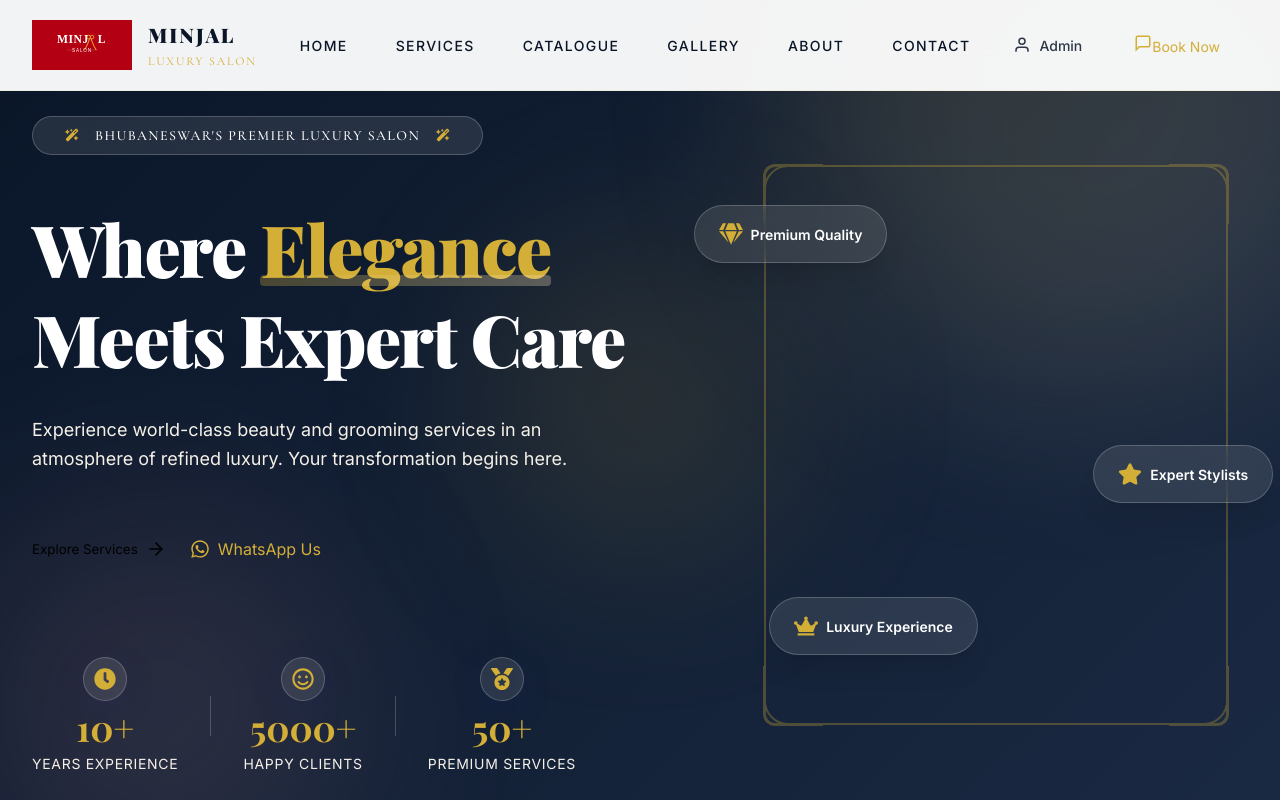
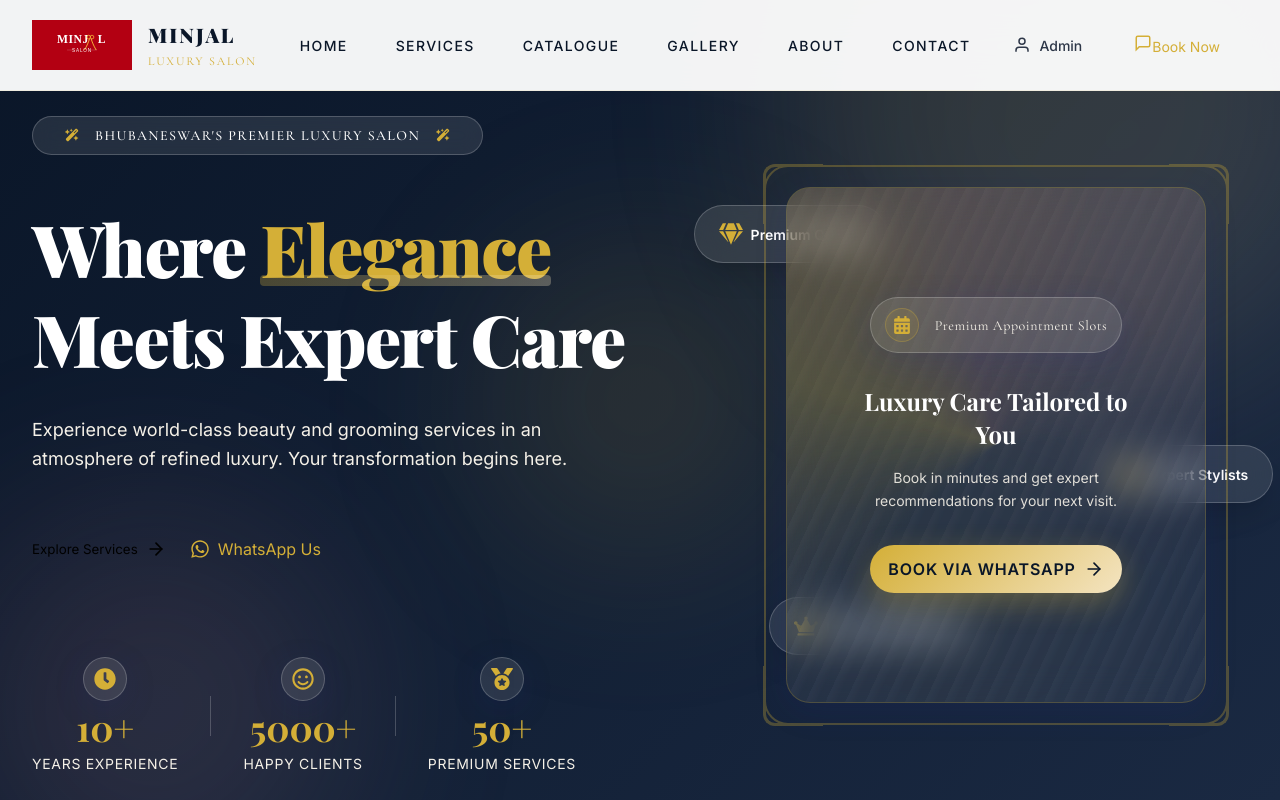
Before and after one commit to debeshdeeptadeb/salon, a React (Vite) app in the folder saloon-website/: page / in a window 1280 px wide. Shown: the top 800 px of the page. Built offline with nearby package versions, Linux system fonts and the light colour scheme; no server answers.

Commit message:
home updated2

```diff
--- a/saloon-website/src/components/common/Navbar.jsx
+++ b/saloon-website/src/components/common/Navbar.jsx
@@ -10,6 +10,9 @@ export default function Navbar() {
   const [logo, setLogo] = useState(defaultLogo);
   const [siteName, setSiteName] = useState('MINJAL');
   const [siteTagline, setSiteTagline] = useState('Luxury Salon');
+  const WA_PHONE = "919337720521";
+  const BOOKING_MESSAGE = "Hello Minjal Salon! I want to book an appointment. Please share available time slots. Thank you!";
+  const WA_BOOK_LINK = `https://wa.me/${WA_PHONE}?text=${encodeURIComponent(BOOKING_MESSAGE)}`;
 
   useEffect(() => {
     const fetchSettings = async () => {
@@ -80,7 +83,7 @@ export default function Navbar() {
             Admin
           </Link>
           <a
-            href="https://wa.me/919337720521"
+            href={WA_BOOK_LINK}
             target="_blank"
             rel="noopener noreferrer"
             className="btn-primary navbar-btn"
@@ -131,7 +134,7 @@ export default function Navbar() {
         </nav>
         <div className="mobile-menu-cta">
           <a
-            href="https://wa.me/919337720521"
+            href={WA_BOOK_LINK}
             target="_blank"
             rel="noopener noreferrer"
             className="btn-primary"
--- a/saloon-website/src/components/home/Hero.css
+++ b/saloon-website/src/components/home/Hero.css
@@ -237,6 +237,146 @@
   justify-content: center;
 }
 
+/* ========== HERO SHOWCASE (GLASS CARD) ========== */
+.hero-showcase {
+  position: absolute;
+  inset: 42px;
+  border-radius: var(--radius-2xl);
+  background: rgba(255, 255, 255, 0.06);
+  border: 1px solid rgba(212, 175, 55, 0.25);
+  box-shadow: var(--glass-shadow);
+  backdrop-filter: blur(18px);
+  -webkit-backdrop-filter: blur(18px);
+  display: flex;
+  align-items: center;
+  justify-content: center;
+  z-index: 2;
+  overflow: hidden;
+}
+
+.hero-showcase-glow {
+  position: absolute;
+  inset: -40%;
+  background: conic-gradient(
+    from 180deg,
+    rgba(212, 175, 55, 0) 0deg,
+    rgba(212, 175, 55, 0.28) 60deg,
+    rgba(183, 110, 121, 0.18) 120deg,
+    rgba(212, 175, 55, 0) 220deg
+  );
+  animation: showcaseSpin 6s linear infinite;
+  opacity: 0.7;
+}
+
+.hero-showcase::before {
+  content: "";
+  position: absolute;
+  inset: 0;
+  background:
+    radial-gradient(circle at 20% 15%, rgba(212, 175, 55, 0.28), transparent 45%),
+    radial-gradient(circle at 85% 25%, rgba(183, 110, 121, 0.22), transparent 50%),
+    radial-gradient(circle at 40% 75%, rgba(212, 175, 55, 0.14), transparent 55%),
+    repeating-linear-gradient(
+      115deg,
+      rgba(255, 255, 255, 0.08) 0px,
+      rgba(255, 255, 255, 0.08) 2px,
+      rgba(255, 255, 255, 0) 10px,
+      rgba(255, 255, 255, 0) 18px
+    );
+  opacity: 0.35;
+  mix-blend-mode: screen;
+  pointer-events: none;
+}
+
+.hero-showcase-inner {
+  position: relative;
+  z-index: 2;
+  padding: var(--space-xl);
+  max-width: 360px;
+  text-align: center;
+}
+
+.hero-showcase-pill {
+  display: inline-flex;
+  align-items: center;
+  gap: var(--space-sm);
+  padding: 10px 14px;
+  border-radius: var(--radius-full);
+  background: var(--glass-bg);
+  border: 1px solid var(--glass-border);
+  box-shadow: var(--glass-shadow);
+  margin-bottom: var(--space-lg);
+}
+
+.hero-showcase-pill-icon {
+  width: 34px;
+  height: 34px;
+  border-radius: var(--radius-full);
+  background: rgba(212, 175, 55, 0.12);
+  border: 1px solid rgba(212, 175, 55, 0.28);
+  display: inline-flex;
+  align-items: center;
+  justify-content: center;
+}
+
+.hero-showcase-pill-icon svg {
+  width: 18px;
+  height: 18px;
+  color: var(--color-gold-champagne);
+}
+
+.hero-showcase-pill-text {
+  font-family: var(--font-accent);
+  font-size: var(--text-sm);
+  color: var(--color-cream);
+  letter-spacing: 0.04em;
+}
+
+.hero-showcase-title {
+  font-family: var(--font-heading);
+  font-size: clamp(1.15rem, 3.2vw, 1.5rem);
+  font-weight: var(--font-bold);
+  line-height: var(--leading-snug);
+  color: var(--color-white);
+  margin-bottom: var(--space-sm);
+}
+
+.hero-showcase-subtitle {
+  margin-bottom: var(--space-lg);
+  color: rgba(245, 241, 232, 0.9);
+  font-size: var(--text-sm);
+}
+
+.hero-showcase-btn {
+  display: inline-flex;
+  align-items: center;
+  justify-content: center;
+  gap: var(--space-xs);
+  padding: 12px 18px;
+  border-radius: var(--radius-full);
+  background: var(--gradient-gold);
+  color: var(--color-navy-deep);
+  font-weight: var(--font-semibold);
+  text-transform: uppercase;
+  letter-spacing: 0.05em;
+  box-shadow: var(--shadow-gold);
+  transition: transform var(--duration-normal) var(--ease-smooth), box-shadow var(--duration-normal) var(--ease-smooth);
+}
+
+.hero-showcase-btn:hover {
+  transform: translateY(-2px);
+  box-shadow: 0 18px 40px rgba(212, 175, 55, 0.45);
+}
+
+@keyframes showcaseSpin {
+  0% {
+    transform: rotate(0deg);
+  }
+  100% {
+    transform: rotate(360deg);
+  }
+}
+
 /* Decorative Frame */
 .hero-frame {
   position: absolute;
@@ -244,6 +384,7 @@
   border: 2px solid var(--color-gold-champagne);
   border-radius: var(--radius-2xl);
   opacity: 0.3;
+  z-index: 1;
 }
 
 .frame-corner {
@@ -517,6 +658,23 @@
     inset: 10px;
   }
 
+  .hero-showcase {
+    inset: 18px;
+  }
+
+  .hero-showcase-inner {
+    padding: var(--space-lg);
+    max-width: 320px;
+  }
+
+  .hero-showcase-pill {
+    margin-bottom: var(--space-md);
+  }
+
+  .hero-showcase-subtitle {
+    margin-bottom: var(--space-md);
+  }
+
   .frame-corner {
     width: 40px;
     height: 40px;
--- a/saloon-website/src/components/home/Hero.jsx
+++ b/saloon-website/src/components/home/Hero.jsx
@@ -1,11 +1,15 @@
 import { useState, useEffect } from "react";
 import { FiArrowRight } from "react-icons/fi";
-import { FaCrown, FaClock, FaGem, FaMedal, FaRegSmile, FaStar, FaWhatsapp } from "react-icons/fa";
+import { FaCalendarAlt, FaCrown, FaClock, FaGem, FaMedal, FaRegSmile, FaStar, FaWhatsapp } from "react-icons/fa";
 import { FaWandMagicSparkles } from "react-icons/fa6";
 import "./Hero.css";
 import { homeContentAPI } from "../../services/api";
 
 export default function Hero() {
+  const WA_PHONE = "919337720521";
+  const BOOKING_MESSAGE = "Hello Minjal Salon! I want to book an appointment. Please share available time slots. Thank you!";
+  const WA_BOOK_LINK = `https://wa.me/${WA_PHONE}?text=${encodeURIComponent(BOOKING_MESSAGE)}`;
+
   const [heroData, setHeroData] = useState({
     badge_text: "Bhubaneswar's Premier Luxury Salon",
     title_main: "Where Elegance Meets Expert Care",
@@ -127,6 +131,34 @@ export default function Hero() {
               <div className="frame-corner frame-corner-br"></div>
             </div>
 
+            {/* Luxury Showcase (replaces empty square) */}
+            <div className="hero-showcase" aria-label="Luxury consultation card">
+              <div className="hero-showcase-glow" aria-hidden="true" />
+              <div className="hero-showcase-inner">
+                <div className="hero-showcase-pill">
+                  <span className="hero-showcase-pill-icon" aria-hidden="true">
+                    <FaCalendarAlt />
+                  </span>
+                  <span className="hero-showcase-pill-text">Premium Appointment Slots</span>
+                </div>
+
+                <h3 className="hero-showcase-title">Luxury Care Tailored to You</h3>
+                <p className="hero-showcase-subtitle">
+                  Book in minutes and get expert recommendations for your next visit.
+                </p>
+
+                <a
+                  href={WA_BOOK_LINK}
+                  target="_blank"
+                  rel="noopener noreferrer"
+                  className="hero-showcase-btn"
+                >
+                  <span>Book via WhatsApp</span>
+                  <FiArrowRight size={20} aria-hidden="true" />
+                </a>
+              </div>
+            </div>
+
             {/* Floating Elements */}
             <div className="floating-element floating-element-1">
               <div className="element-icon" aria-hidden="true">
```
